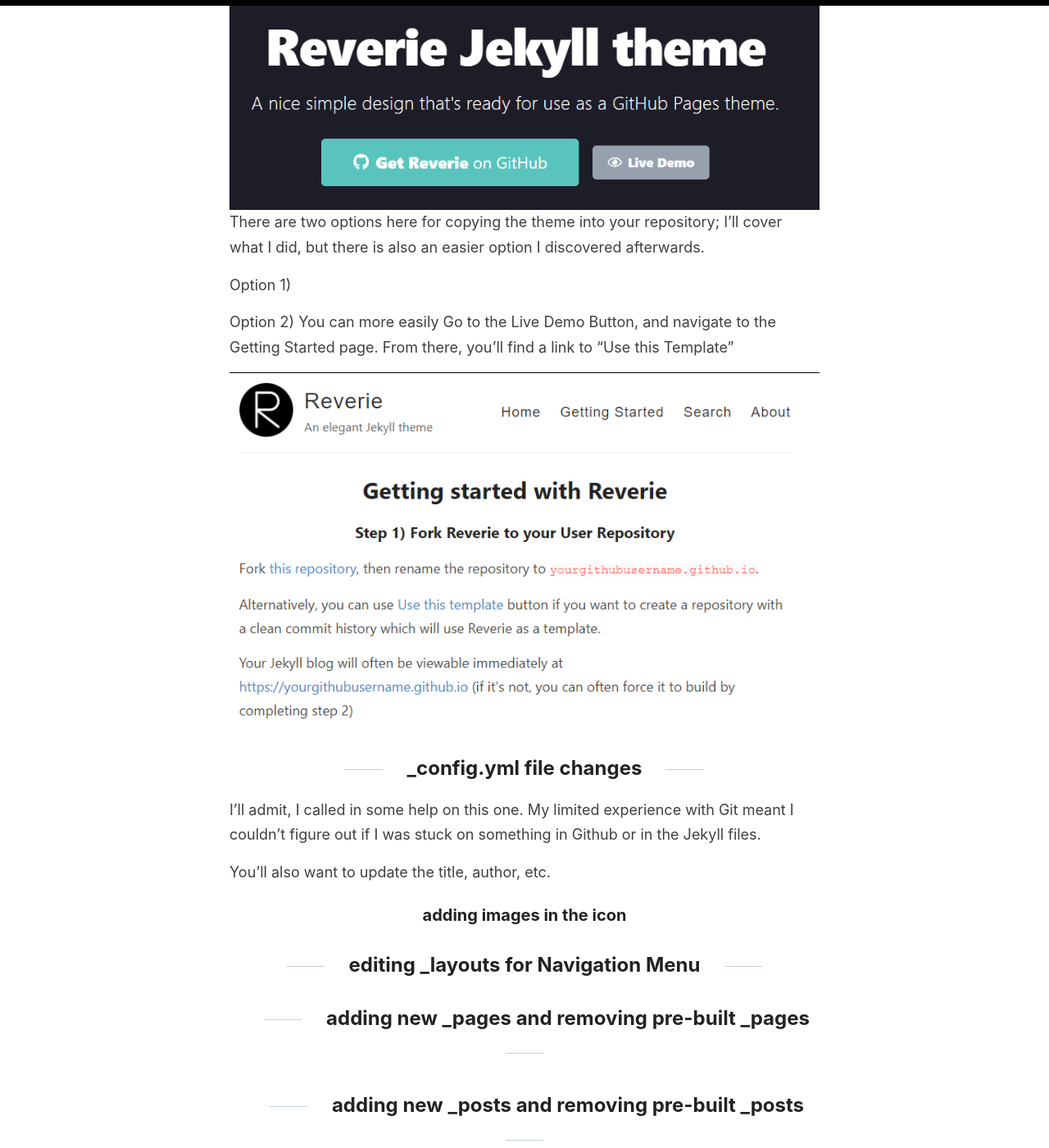
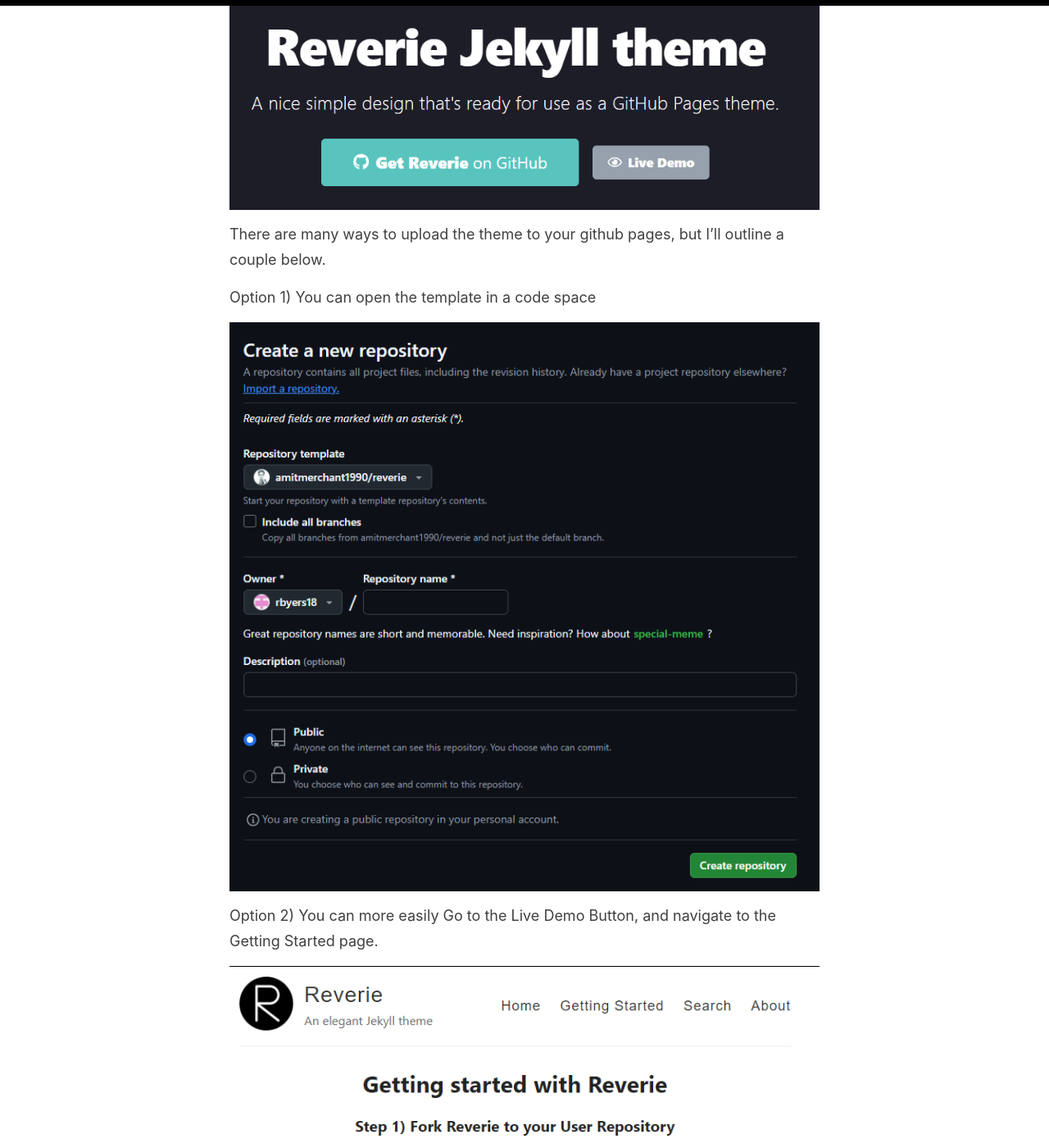
Before and after one commit to rbyers18/github-portfolio, a Jekyll site: the page built from _posts/2024-9-18-Reverie-Jekyll-Theme.md, in a window 1280 px wide and 1400 px high, scrolled down 553 px. Shown: the whole window at 82% size. Built offline with Jekyll 4.4.1, drawn with Linux system fonts in a browser that asks for light colours; some of the changed text lies outside the part shown.

Commit message:
Update 2024-9-18-Reverie-Jekyll-Theme.md

```diff
--- a/_posts/2024-9-18-Reverie-Jekyll-Theme.md
+++ b/_posts/2024-9-18-Reverie-Jekyll-Theme.md
@@ -11,14 +11,22 @@
 After creating a Repository (I used this youtube video to get started) I searched for [free Jekyll themes](https://jekyllthemes.io/free) and selected [Reverie](https://jekyllthemes.io/theme/reverie) .
 
 ![](/images/GetReverieonGitHub.png)
-There are two options here for copying the theme into your repository; I'll cover what I did, but there is also an easier option I discovered afterwards.
+
+There are many ways to upload the theme to your github pages, but I'll outline a couple below.
 
 Option 1)
+You can open the template in a code space
+
+![](/images/Createrepositorytemplate.png)
 
 Option 2)
-You can more easily Go to the Live Demo Button, and navigate to the Getting Started page. From there, you'll find a link to "Use this Template"
+You can more easily Go to the Live Demo Button, and navigate to the Getting Started page.
 
 ![](/images/Gettingstarted.png)
+
+From there, you'll find a link to "Use this Template", and you can type github.io
+
+This will take you to
 
 ## _config.yml file changes
 
```
